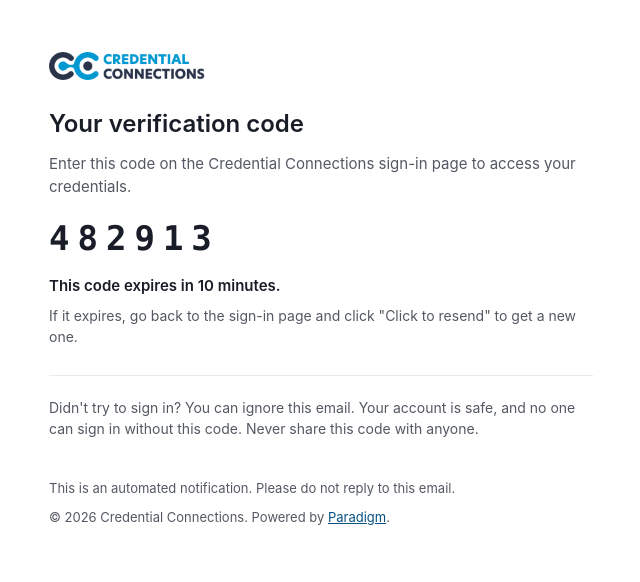
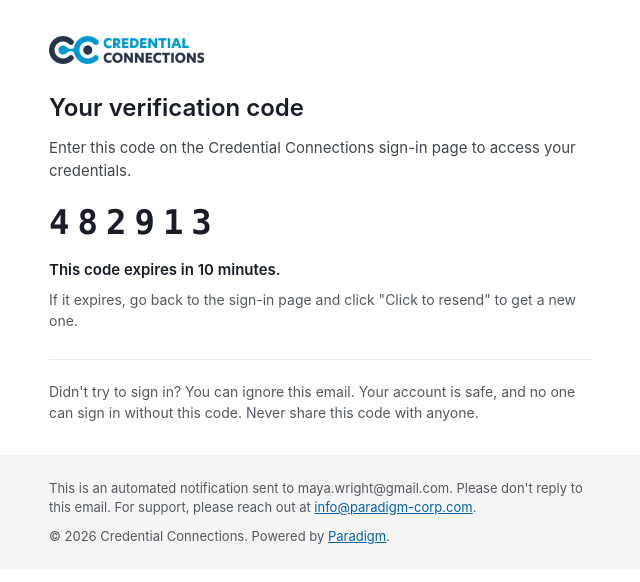
Before and after one commit to pricetn3/The-Store, a plain HTML site: page emails/verification-code.html in a window 1280 px wide. Shown: the whole page, without its empty margins (319-959 px from the left). Drawn offline with Linux system fonts and the light colour scheme.

Commit message:
Verification code email: full-width gray footer band and footer text matching Order confirmed (US 11691)
Co-Authored-By: Claude Opus 5.5 <noreply@anthropic.com>
Claude-Session: https://claude.ai/code/session_018mVvpiJuF39oi4wNUP3fYY

```diff
--- a/emails/verification-code.html
+++ b/emails/verification-code.html
@@ -23,7 +23,7 @@
 <div style="display: none; max-height: 0; overflow: hidden; mso-hide: all; font-size: 1px; line-height: 1px; color: #FFFFFF;">Your code is 482 913. It expires in 10 minutes.&#8199;&#847;&#8199;&#847;&#8199;&#847;&#8199;&#847;&#8199;&#847;&#8199;&#847;</div>
 
 <table role="presentation" width="100%" cellpadding="0" cellspacing="0" border="0" style="background-color: #FFFFFF;">
-<tr><td align="center" style="padding: 24px 12px;">
+<tr><td align="center" style="padding: 8px 12px 0;">
 
 <!--[if mso]><table role="presentation" width="600" cellpadding="0" cellspacing="0" border="0"><tr><td><![endif]-->
 <table role="presentation" class="wrap" width="600" cellpadding="0" cellspacing="0" border="0" style="width: 600px; max-width: 600px; background-color: #FFFFFF;">
@@ -36,7 +36,7 @@
   <!-- body -->
   <tr><td class="px" style="padding: 28px 28px 8px; font-family: Inter, Arial, Helvetica, sans-serif;">
     <h1 style="margin: 0 0 12px; font-family: Inter, Arial, Helvetica, sans-serif; font-size: 24px; line-height: 32px; mso-line-height-rule: exactly; font-weight: 600; color: #181D27;">Your verification code</h1>
-    <p style="margin: 0 0 20px; font-size: 15px; line-height: 23px; mso-line-height-rule: exactly; color: #535862;">Enter this code on the Credential Connections sign-in page to access your credentials.</p>
+    <p style="margin: 0 0 20px; font-size: 15px; line-height: 23px; mso-line-height-rule: exactly; color: #414651;">Enter this code on the Credential Connections sign-in page to access your credentials.</p>
     <div class="code" style="font-family: 'Roboto Mono', Menlo, Consolas, monospace; font-size: 34px; line-height: 40px; font-weight: 600; letter-spacing: 8px; color: #181D27;">482913</div>
     <p style="margin: 16px 0 0; font-size: 15px; line-height: 23px; mso-line-height-rule: exactly; color: #181D27; font-weight: 600;">This code expires in 10 minutes.</p>
     <p style="margin: 8px 0 0; font-size: 14px; line-height: 21px; mso-line-height-rule: exactly; color: #535862;">If it expires, go back to the sign-in page and click "Click to resend" to get a new one.</p>
@@ -50,16 +50,20 @@
 </table>
 <!--[if mso]></td></tr></table><![endif]-->
 
-<!-- footer -->
+</td></tr>
+</table>
+
+<!-- footer: full-width gray band, same as Order confirmed -->
+<table role="presentation" width="100%" cellpadding="0" cellspacing="0" border="0" style="background-color: #F5F5F5;">
+<tr><td align="center" bgcolor="#F5F5F5" style="padding: 24px 12px; background-color: #F5F5F5;">
 <!--[if mso]><table role="presentation" width="600" cellpadding="0" cellspacing="0" border="0"><tr><td><![endif]-->
 <table role="presentation" class="wrap" width="600" cellpadding="0" cellspacing="0" border="0" style="width: 600px; max-width: 600px;">
-  <tr><td class="px" style="padding: 8px 28px 8px; font-family: Inter, Arial, Helvetica, sans-serif; font-size: 13px; line-height: 19px; mso-line-height-rule: exactly; color: #535862;">
-    <p style="margin: 0 0 10px;">This is an automated notification. Please do not reply to this email.</p>
-    <p style="margin: 0;">© 2026 Credential Connections. Powered by <a href="https://www.paradigm.com" style="color: #085183; text-decoration: underline;">Paradigm</a>.</p>
+  <tr><td class="px" style="padding: 0 28px; font-family: Inter, Arial, Helvetica, sans-serif; font-size: 13px; line-height: 19px; mso-line-height-rule: exactly; color: #535862;">
+    <p style="margin: 0 0 10px;">This is an automated notification sent to maya.wright@gmail.com. Please don't reply to this email. For support, please reach out at <a href="mailto:info@paradigm-corp.com" style="color: #0962A4; text-decoration: underline;">info@paradigm-corp.com</a>.</p>
+    <p style="margin: 0;">© 2026 Credential Connections. Powered by <a href="https://www.paradigm.com" style="color: #0962A4; text-decoration: underline;">Paradigm</a>.</p>
   </td></tr>
 </table>
 <!--[if mso]></td></tr></table><![endif]-->
-
 </td></tr>
 </table>
 </body>
```
